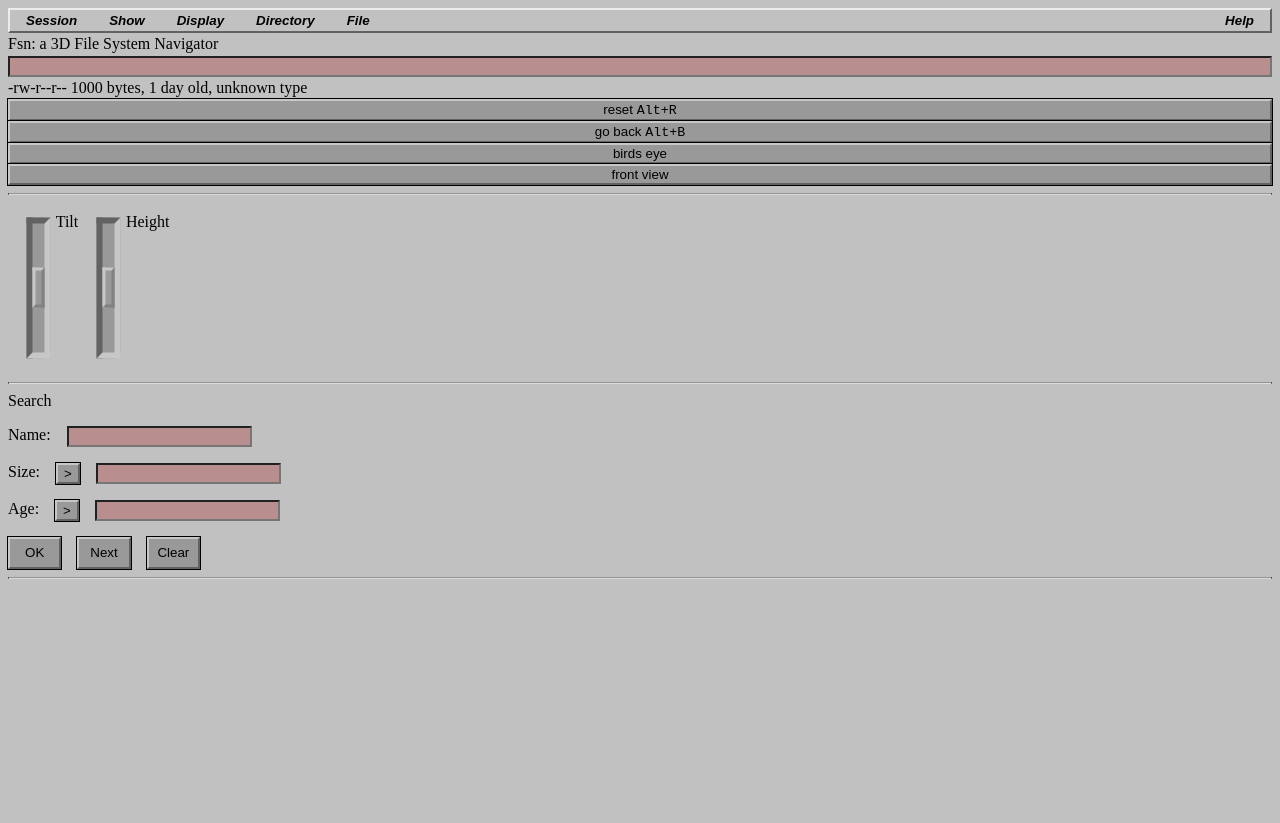
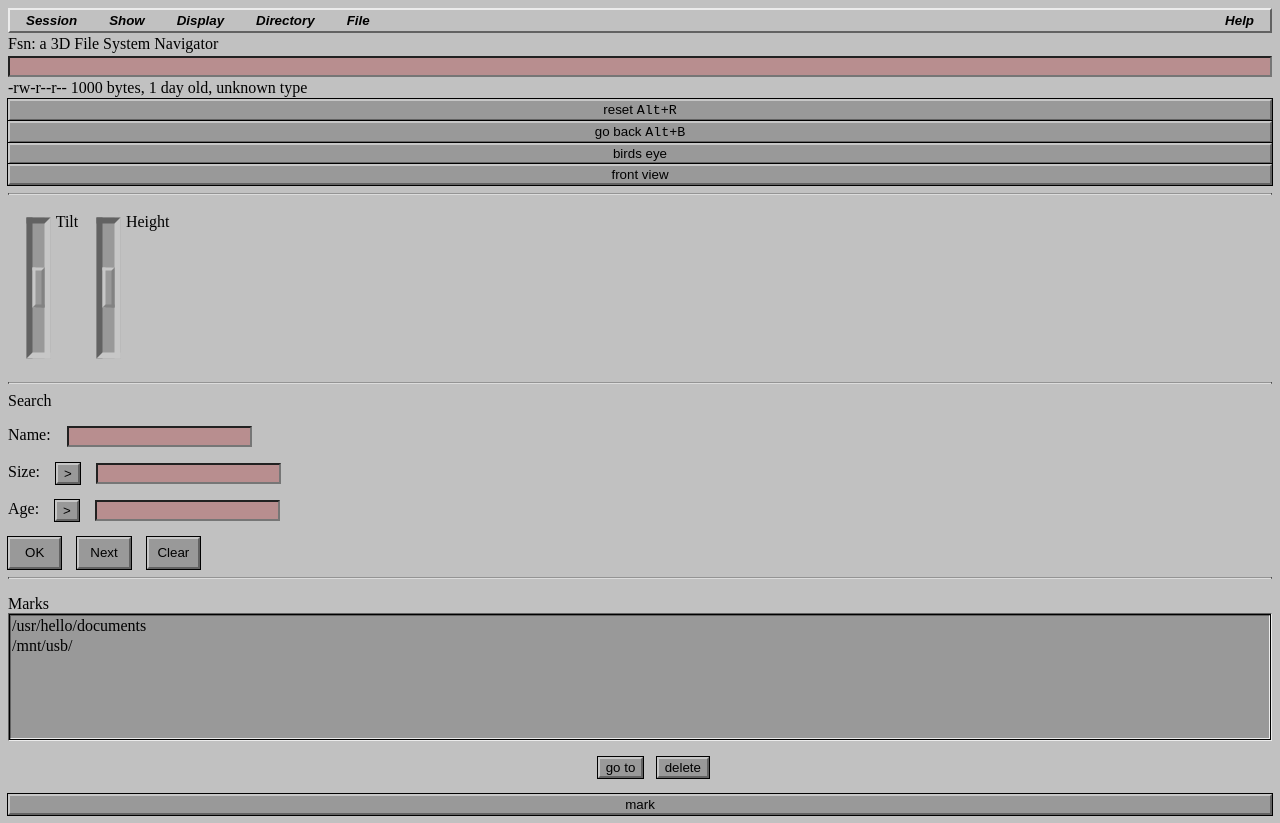
Before and after one commit to rezbyte/r3f-fsn, a React (Vite) app in the folder frontend/: page / in a window 1280 px wide. Before the commit the page ends 800 px from the top, so only its background shows below. Built offline with nearby package versions, Linux system fonts and the light colour scheme.

Commit message:
Added bookmark manager

```diff
--- /dev/null
+++ b/frontend/src/components/Marks.tsx
@@ -0,0 +1,15 @@
+import PathList from "./PathList";
+import "../styles/Marks.css";
+export default function Marks() {
+  return (
+    <div className="marks">
+      <p className="marks-header">Marks</p>
+      <PathList />
+      <div className="marks-buttons">
+        <button className="goto-button">go to</button>
+        <button>delete</button>
+      </div>
+      <button>mark</button>
+    </div>
+  );
+}
--- /dev/null
+++ b/frontend/src/components/PathList.tsx
@@ -0,0 +1,16 @@
+import "../styles/PathList.css";
+
+export default function PathList() {
+  return (
+    <table className="path-list">
+      <tbody>
+        <tr>
+          <td>/usr/hello/documents</td>
+        </tr>
+        <tr>
+          <td>/mnt/usb/</td>
+        </tr>
+      </tbody>
+    </table>
+  );
+}
--- a/frontend/src/main.tsx
+++ b/frontend/src/main.tsx
@@ -1,6 +1,7 @@
 import React from "react";
 import ReactDOM from "react-dom";
 import CameraControls from "./components/CameraControls";
+import Marks from "./components/Marks";
 import PathManager from "./components/PathManager";
 import Search from "./components/Search";
 import Toolbar from "./components/Toolbar";
@@ -14,6 +15,7 @@ ReactDOM.render(
     <hr />
     <Search />
     <hr />
+    <Marks />
   </React.StrictMode>,
   document.getElementById("root")
 );
--- /dev/null
+++ b/frontend/src/styles/Marks.css
@@ -0,0 +1,21 @@
+.marks {
+  display: flex;
+  flex-direction: column;
+  gap: 1em;
+}
+
+.marks-header {
+  margin-bottom: -1em;
+  margin-top: 0.5em;
+}
+
+.marks-buttons {
+  display: flex;
+  flex-direction: row;
+  justify-content: center;
+}
+
+.goto-button {
+  margin-left: 2em;
+  margin-right: 1em;
+}
--- /dev/null
+++ b/frontend/src/styles/PathList.css
@@ -0,0 +1,24 @@
+.path-list {
+  display: flex;
+  flex-direction: column;
+  background-color: #999999;
+  min-width: 12em;
+  min-height: 8em;
+  border-width: 0.2em;
+  border-style: solid;
+  border-top-color: #626262;
+  border-left-color: #626262;
+  border-bottom-color: #ececec;
+  border-right-color: #ececec;
+  outline: black solid 0.1em;
+  outline-offset: -0.15em;
+}
+
+.path-list  tr {
+  display: flex;
+  flex-direction: row;
+}
+
+.path-list  tr:hover {
+  background-color: #dee0dd;
+}
```
